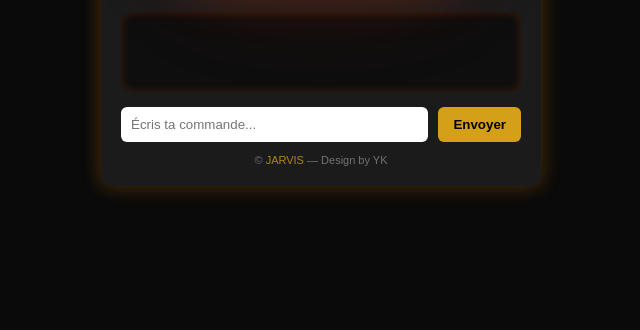
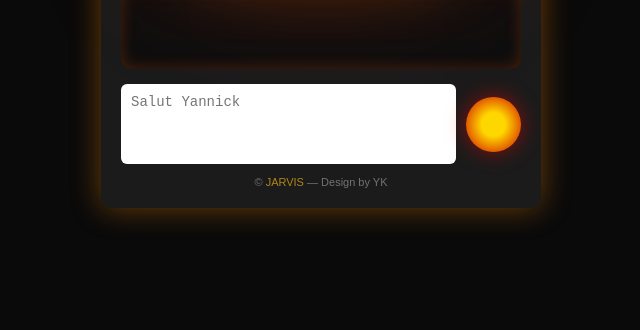
Before and after one commit to y-kerauffret/jarvis-app, a plain HTML site: page index.html in a window 1280 px wide. Shown: the part 470-800 px from the top of the page, without its empty margins (319-959 px from the left). Drawn offline with Linux system fonts and the light colour scheme.

Commit message:
Update index.html

```diff
--- a/index.html
+++ b/index.html
@@ -23,7 +23,7 @@
       background-color: #1b1b1b;
       padding: 20px;
       border-radius: 10px;
-      box-shadow: 0 0 20px rgba(255, 140, 0, 0.3);
+      box-shadow: 0 0 30px rgba(255, 140, 0, 0.4);
       text-align: center;
       position: relative;
     }
@@ -37,7 +37,7 @@
       border-radius: 10px;
       background-color: #111;
       margin-bottom: 15px;
-      box-shadow: inset 0 0 25px rgba(255, 100, 0, 0.2);
+      box-shadow: inset 0 0 40px rgba(255, 100, 0, 0.35);
     }
 
     #logo {
@@ -49,21 +49,21 @@
     @keyframes reactorGlow {
       0% {
         box-shadow:
-          0 0 25px rgba(255, 120, 0, 0.8),
-          0 0 60px rgba(255, 80, 0, 0.5),
-          0 0 120px rgba(255, 40, 0, 0.2);
+          0 0 40px rgba(255, 160, 0, 0.9),
+          0 0 80px rgba(255, 120, 0, 0.7),
+          0 0 160px rgba(255, 60, 0, 0.4);
       }
       50% {
         box-shadow:
-          0 0 40px rgba(255, 160, 0, 1),
-          0 0 90px rgba(255, 120, 0, 0.8),
-          0 0 150px rgba(255, 60, 0, 0.4);
+          0 0 70px rgba(255, 200, 0, 1),
+          0 0 120px rgba(255, 100, 0, 0.9),
+          0 0 200px rgba(255, 40, 0, 0.5);
       }
       100% {
         box-shadow:
-          0 0 25px rgba(255, 120, 0, 0.8),
-          0 0 60px rgba(255, 80, 0, 0.5),
-          0 0 120px rgba(255, 40, 0, 0.2);
+          0 0 40px rgba(255, 160, 0, 0.9),
+          0 0 80px rgba(255, 120, 0, 0.7),
+          0 0 160px rgba(255, 60, 0, 0.4);
       }
     }
 
@@ -78,7 +78,7 @@
       max-height: 120px;
       overflow-y: auto;
       margin-bottom: 15px;
-      box-shadow: inset 0 0 10px rgba(255, 100, 0, 0.2);
+      box-shadow: inset 0 0 15px rgba(255, 100, 0, 0.25);
       scroll-behavior: smooth;
     }
 
@@ -88,6 +88,7 @@
     #input-zone {
       display: flex;
       gap: 10px;
+      align-items: center;
     }
 
     #userInput {
@@ -96,22 +97,25 @@
       border: none;
       border-radius: 6px;
       outline: none;
+      resize: none;
+      height: 60px;
+      font-size: 14px;
     }
 
     #sendBtn {
-      background-color: #d4a017;
-      color: black;
+      background: radial-gradient(circle at center, #ffd700 30%, #cc0000 100%);
       border: none;
-      padding: 10px 15px;
-      border-radius: 6px;
+      border-radius: 50%;
+      width: 55px;
+      height: 55px;
       cursor: pointer;
-      font-weight: bold;
       transition: all 0.2s;
+      box-shadow: 0 0 20px rgba(255, 0, 0, 0.5);
     }
 
     #sendBtn:hover {
-      background-color: #ffcc33;
-      transform: scale(1.05);
+      transform: scale(1.1);
+      box-shadow: 0 0 35px rgba(255, 0, 0, 0.8);
     }
 
     /* Copyright */
@@ -136,8 +140,8 @@
     <div id="history"></div>
 
     <div id="input-zone">
-      <input type="text" id="userInput" placeholder="Écris ta commande...">
-      <button id="sendBtn">Envoyer</button>
+      <textarea id="userInput" rows="3" placeholder="Salut Yannick"></textarea>
+      <button id="sendBtn"></button>
     </div>
 
     <div id="footer">© <span>JARVIS</span> — Design by YK</div>
@@ -149,7 +153,6 @@
     const history = document.getElementById("history");
     let exchanges = [];
 
-    // 🔗 Webhook N8N
     const WEBHOOK_URL = "https://n8n.srv846378.hstgr.cloud/webhook/77a6a624-93e6-463e-a1f4-5185239570e2";
 
     async function sendToJarvis(message) {
@@ -198,7 +201,10 @@
     });
 
     input.addEventListener("keypress", e => {
-      if (e.key === "Enter") btn.click();
+      if (e.key === "Enter" && !e.shiftKey) {
+        e.preventDefault();
+        btn.click();
+      }
     });
   </script>
 </body>
```
